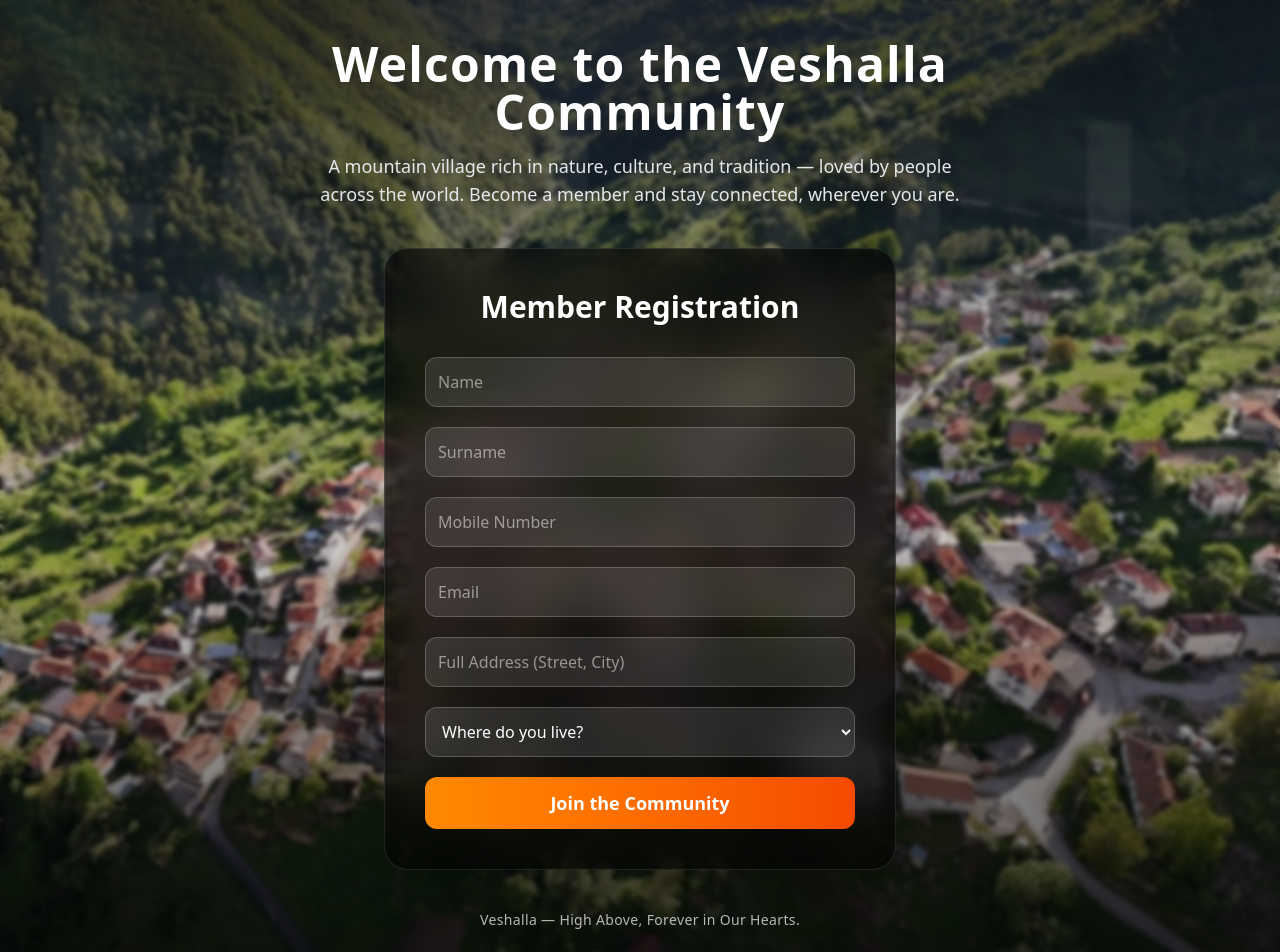
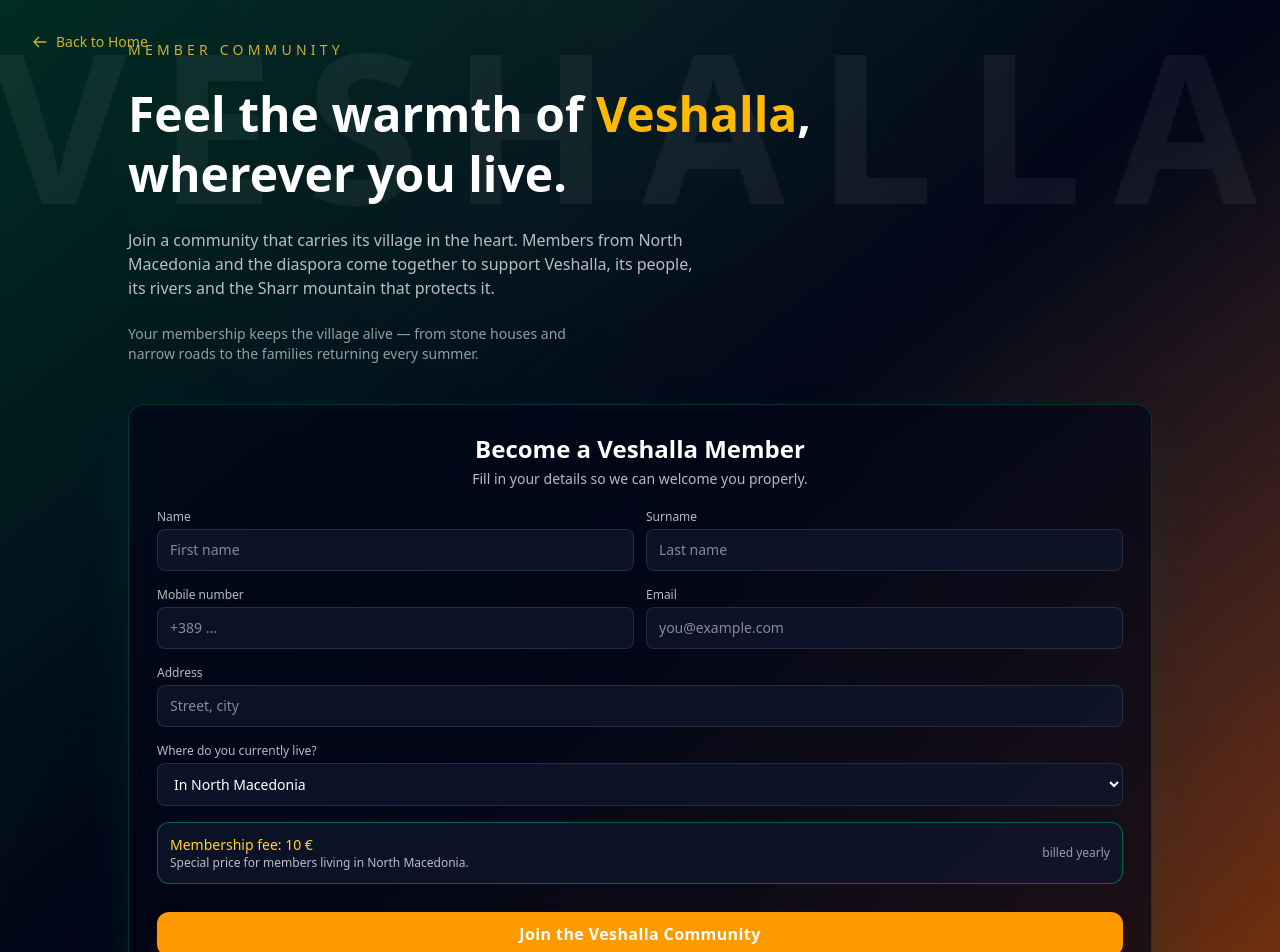
Before and after one commit to ermalmiftari/Veshallaweb, a React (Vite) app: page /en/member in a window 1280 px wide. Shown: the top 952 px of the page. Built offline with nearby package versions, Linux system fonts and the light colour scheme.

Commit message:
gertikari

```diff
--- a/src/pages/Member.tsx
+++ b/src/pages/Member.tsx
@@ -1,137 +1,340 @@
 import { useState } from "react";
+import { Check, AlertCircle } from "lucide-react";
 
 export default function Member() {
-  const [country, setCountry] = useState("");
-  const price = country === "North Macedonia" ? 10 : country ? 100 : "";
+  const [location, setLocation] = useState<"mk" | "diaspora">("mk");
+  const [formData, setFormData] = useState({
+    firstName: "",
+    lastName: "",
+    mobile: "",
+    email: "",
+    address: "",
+  });
+  const [errors, setErrors] = useState<Record<string, string>>({});
+  const [isSubmitting, setIsSubmitting] = useState(false);
+  const [submitSuccess, setSubmitSuccess] = useState(false);
+
+  const price = location === "mk" ? 10 : 100;
+
+  const handleInputChange = (field: string, value: string) => {
+    setFormData((prev) => ({ ...prev, [field]: value }));
+    if (errors[field]) {
+      setErrors((prev) => ({ ...prev, [field]: "" }));
+    }
+  };
+
+  const validateForm = () => {
+    const newErrors: Record<string, string> = {};
+
+    if (!formData.firstName.trim()) {
+      newErrors.firstName = "First name is required";
+    }
+    if (!formData.lastName.trim()) {
+      newErrors.lastName = "Last name is required";
+    }
+    if (!formData.mobile.trim()) {
+      newErrors.mobile = "Mobile number is required";
+    } else if (!/^[\d\s\+\-\(\)]+$/.test(formData.mobile)) {
+      newErrors.mobile = "Please enter a valid phone number";
+    }
+    if (!formData.email.trim()) {
+      newErrors.email = "Email is required";
+    } else if (!/^[^\s@]+@[^\s@]+\.[^\s@]+$/.test(formData.email)) {
+      newErrors.email = "Please enter a valid email address";
+    }
+    if (!formData.address.trim()) {
+      newErrors.address = "Address is required";
+    }
+
+    setErrors(newErrors);
+    return Object.keys(newErrors).length === 0;
+  };
+
+  const handleSubmit = async () => {
+    if (!validateForm()) {
+      return;
+    }
+
+    setIsSubmitting(true);
+
+    try {
+      const memberData = {
+        ...formData,
+        location,
+        price,
+        registeredAt: new Date().toISOString(),
+      };
+
+      const memberId = `member_${Date.now()}_${Math.random().toString(36).substr(2, 9)}`;
+
+      await window.storage.set(memberId, JSON.stringify(memberData));
+
+      try {
+        const listResult = await window.storage.get("members_list");
+        const membersList = listResult ? JSON.parse(listResult.value) : [];
+        membersList.push(memberId);
+        await window.storage.set("members_list", JSON.stringify(membersList));
+      } catch (error) {
+        await window.storage.set("members_list", JSON.stringify([memberId]));
+      }
+
+      setSubmitSuccess(true);
+
+      setTimeout(() => {
+        setFormData({
+          firstName: "",
+          lastName: "",
+          mobile: "",
+          email: "",
+          address: "",
+        });
+        setLocation("mk");
+        setSubmitSuccess(false);
+      }, 3000);
+    } catch (error) {
+      console.error("Error saving member data:", error);
+      setErrors({ submit: "Failed to save registration. Please try again." });
+    } finally {
+      setIsSubmitting(false);
+    }
+  };
+
+  if (submitSuccess) {
+    return (
+      <div className="relative min-h-screen overflow-hidden bg-gradient-to-br from-emerald-950 via-slate-950 to-amber-900 text-white flex items-center justify-center px-4">
+        <div className="relative z-10 text-center space-y-6 max-w-md">
+          <div className="mx-auto w-20 h-20 rounded-full bg-emerald-500/20 flex items-center justify-center">
+            <Check className="w-10 h-10 text-emerald-400" />
+          </div>
+          <h1 className="text-3xl md:text-4xl font-bold">Welcome to Veshalla!</h1>
+          <p className="text-gray-200/80">
+            Your membership registration has been received. We'll be in touch soon with payment details and your membership card.
+          </p>
+          <p className="text-sm text-amber-300">
+            {formData.firstName}, you are now part of our mountain family.
+          </p>
+        </div>
+      </div>
+    );
+  }
 
   return (
+    <div className="relative min-h-screen overflow-hidden bg-gradient-to-br from-emerald-950 via-slate-950 to-amber-900 text-white flex items-center justify-center px-4 py-10">
       <div
-      className="
-        min-h-screen
-        text-white
-        flex flex-col items-center justify-center
-        p-10 relative overflow-hidden
-      "
+        className="pointer-events-none absolute inset-0 opacity-40"
         style={{
-        backgroundImage: "url('/neca.jpg')",
-        backgroundSize: "cover",
-        backgroundPosition: "center",
+          backgroundImage:
+            "radial-gradient(circle at top, rgba(255,255,255,0.06), transparent 55%), radial-gradient(circle at bottom, rgba(0,0,0,0.4), transparent 55%)",
         }}
-    >
+      />
 
-      {/* BIG TRANSPARENT VESHALLA TEXT */}
-      <div className="absolute inset-0 flex items-start justify-center pointer-events-none">
-        <h1 className="text-[18rem] font-extrabold tracking-widest text-white/10 select-none">
+      <div className="pointer-events-none absolute inset-x-0 top-5 flex justify-center">
+        <span className="text-[5rem] md:text-[9rem] lg:text-[13rem] font-black tracking-[0.15em] text-white/5 leading-none">
           VESHALLA
-        </h1>
+        </span>
       </div>
 
-      {/* TOP GRADIENT – soft fade */}
-      <div className="absolute inset-0 bg-gradient-to-b from-black/60 via-black/10 to-black/70"></div>
+      <button
+        onClick={() => window.location.href = '/'}
+        className="absolute top-8 left-8 z-20 inline-flex items-center gap-2 text-sm text-amber-300/80 hover:text-amber-300 transition-colors"
+      >
+        <svg className="w-4 h-4" fill="none" stroke="currentColor" viewBox="0 0 24 24">
+          <path strokeLinecap="round" strokeLinejoin="round" strokeWidth={2} d="M10 19l-7-7m0 0l7-7m-7 7h18" />
+        </svg>
+        Back to Home
+      </button>
 
-      {/* MIST EFFECT */}
-      <div className="absolute inset-0 backdrop-blur-[2px]"></div>
+      <div className="relative z-10 grid w-full max-w-5xl gap-10 lg:grid-cols-[1.15fr,1fr] items-center">
+        <div className="space-y-6">
+          <p className="uppercase tracking-[0.3em] text-sm text-amber-300/80">
+            MEMBER COMMUNITY
+          </p>
 
-      {/* TEXT SECTION */}
-      <div className="relative z-10 max-w-2xl text-center mb-10 drop-shadow-xl">
-        <h1 className="text-5xl font-extrabold tracking-wide">
-          Welcome to the Veshalla Community
+          <h1 className="text-3xl md:text-4xl lg:text-5xl font-semibold leading-tight">
+            Feel the warmth of{" "}
+            <span className="text-amber-400 font-bold">Veshalla</span>,{" "}
+            <br className="hidden md:block" />
+            wherever you live.
           </h1>
 
-        <p className="text-gray-200 text-lg mt-4">
-          A mountain village rich in nature, culture, and tradition —
-          loved by people across the world.
-          Become a member and stay connected, wherever you are.
+          <p className="text-sm md:text-base text-gray-200/80 max-w-xl">
+            Join a community that carries its village in the heart. Members from
+            North Macedonia and the diaspora come together to support Veshalla,
+            its people, its rivers and the Sharr mountain that protects it.
+          </p>
+
+          <p className="text-xs md:text-sm text-gray-300/70 max-w-md">
+            Your membership keeps the village alive — from stone houses and
+            narrow roads to the families returning every summer.
           </p>
         </div>
 
-      {/* FORM CARD */}
-      <div
-        className="
-        relative z-10
-        bg-black/60
-        backdrop-blur-xl
-        p-10
-        rounded-3xl
-        w-full
-        max-w-lg
-        border
-        border-white/10
-        shadow-2xl
-      "
-      >
-        <h2 className="text-3xl font-semibold text-center mb-8">
-          Member Registration
+        <div className="bg-slate-950/70 border border-emerald-700/40 shadow-2xl shadow-emerald-900/40 rounded-2xl p-6 md:p-7 backdrop-blur">
+          <h2 className="text-xl md:text-2xl font-semibold mb-1 text-center">
+            Become a Veshalla Member
           </h2>
+          <p className="text-xs md:text-sm text-gray-200/80 text-center mb-5">
+            Fill in your details so we can welcome you properly.
+          </p>
 
-        <div className="flex flex-col space-y-5">
-
+          <div className="space-y-4">
+            <div className="grid grid-cols-1 sm:grid-cols-2 gap-3">
+              <div>
+                <label className="block text-xs mb-1 text-gray-200/80">
+                  Name
+                </label>
                 <input
                   type="text"
-            placeholder="Name"
-            className="p-3 bg-white/10 border border-white/20 rounded-xl
-                       focus:ring-2 focus:ring-orange-400 outline-none"
+                  placeholder="First name"
+                  value={formData.firstName}
+                  onChange={(e) => handleInputChange("firstName", e.target.value)}
+                  className={`w-full rounded-lg bg-slate-900/80 border ${
+                    errors.firstName ? "border-red-500" : "border-slate-700/60"
+                  } px-3 py-2.5 text-sm outline-none focus:border-amber-400 focus:ring-1 focus:ring-amber-400`}
                 />
-
+                {errors.firstName && (
+                  <p className="text-red-400 text-xs mt-1 flex items-center gap-1">
+                    <AlertCircle className="w-3 h-3" />
+                    {errors.firstName}
+                  </p>
+                )}
+              </div>
+              <div>
+                <label className="block text-xs mb-1 text-gray-200/80">
+                  Surname
+                </label>
                 <input
                   type="text"
-            placeholder="Surname"
-            className="p-3 bg-white/10 border border-white/20 rounded-xl
-                       focus:ring-2 focus:ring-orange-400 outline-none"
+                  placeholder="Last name"
+                  value={formData.lastName}
+                  onChange={(e) => handleInputChange("lastName", e.target.value)}
+                  className={`w-full rounded-lg bg-slate-900/80 border ${
+                    errors.lastName ? "border-red-500" : "border-slate-700/60"
+                  } px-3 py-2.5 text-sm outline-none focus:border-amber-400 focus:ring-1 focus:ring-amber-400`}
                 />
+                {errors.lastName && (
+                  <p className="text-red-400 text-xs mt-1 flex items-center gap-1">
+                    <AlertCircle className="w-3 h-3" />
+                    {errors.lastName}
+                  </p>
+                )}
+              </div>
+            </div>
 
+            <div className="grid grid-cols-1 sm:grid-cols-2 gap-3">
+              <div>
+                <label className="block text-xs mb-1 text-gray-200/80">
+                  Mobile number
+                </label>
                 <input
                   type="tel"
-            placeholder="Mobile Number"
-            className="p-3 bg-white/10 border border-white/20 rounded-xl
-                       focus:ring-2 focus:ring-orange-400 outline-none"
+                  placeholder="+389 ..."
+                  value={formData.mobile}
+                  onChange={(e) => handleInputChange("mobile", e.target.value)}
+                  className={`w-full rounded-lg bg-slate-900/80 border ${
+                    errors.mobile ? "border-red-500" : "border-slate-700/60"
+                  } px-3 py-2.5 text-sm outline-none focus:border-amber-400 focus:ring-1 focus:ring-amber-400`}
                 />
+                {errors.mobile && (
+                  <p className="text-red-400 text-xs mt-1 flex items-center gap-1">
+                    <AlertCircle className="w-3 h-3" />
+                    {errors.mobile}
+                  </p>
+                )}
+              </div>
 
+              <div>
+                <label className="block text-xs mb-1 text-gray-200/80">
+                  Email
+                </label>
                 <input
                   type="email"
-            placeholder="Email"
-            className="p-3 bg-white/10 border border-white/20 rounded-xl
-                       focus:ring-2 focus:ring-orange-400 outline-none"
+                  placeholder="you@example.com"
+                  value={formData.email}
+                  onChange={(e) => handleInputChange("email", e.target.value)}
+                  className={`w-full rounded-lg bg-slate-900/80 border ${
+                    errors.email ? "border-red-500" : "border-slate-700/60"
+                  } px-3 py-2.5 text-sm outline-none focus:border-amber-400 focus:ring-1 focus:ring-amber-400`}
                 />
+                {errors.email && (
+                  <p className="text-red-400 text-xs mt-1 flex items-center gap-1">
+                    <AlertCircle className="w-3 h-3" />
+                    {errors.email}
+                  </p>
+                )}
+              </div>
+            </div>
 
+            <div>
+              <label className="block text-xs mb-1 text-gray-200/80">
+                Address
+              </label>
               <input
                 type="text"
-            placeholder="Full Address (Street, City)"
-            className="p-3 bg-white/10 border border-white/20 rounded-xl
-                       focus:ring-2 focus:ring-orange-400 outline-none"
+                placeholder="Street, city"
+                value={formData.address}
+                onChange={(e) => handleInputChange("address", e.target.value)}
+                className={`w-full rounded-lg bg-slate-900/80 border ${
+                  errors.address ? "border-red-500" : "border-slate-700/60"
+                } px-3 py-2.5 text-sm outline-none focus:border-amber-400 focus:ring-1 focus:ring-amber-400`}
               />
+              {errors.address && (
+                <p className="text-red-400 text-xs mt-1 flex items-center gap-1">
+                  <AlertCircle className="w-3 h-3" />
+                  {errors.address}
+                </p>
+              )}
+            </div>
 
-          {/* LOCATION SELECTOR */}
+            <div>
+              <label className="block text-xs mb-1 text-gray-200/80">
+                Where do you currently live?
+              </label>
               <select
-            value={country}
-            onChange={(e) => setCountry(e.target.value)}
-            className="p-3 bg-white/10 border border-white/20 rounded-xl
-                       focus:ring-2 focus:ring-orange-400 outline-none"
+                value={location}
+                onChange={(e) =>
+                  setLocation(e.target.value === "mk" ? "mk" : "diaspora")
+                }
+                className="w-full rounded-lg bg-slate-900/80 border border-slate-700/60 px-3 py-2.5 text-sm outline-none focus:border-amber-400 focus:ring-1 focus:ring-amber-400"
               >
-            <option value="">Where do you live?</option>
-            <option value="North Macedonia">North Macedonia</option>
-            <option value="Diaspora">Diaspora</option>
+                <option value="mk">In North Macedonia</option>
+                <option value="diaspora">Outside North Macedonia (diaspora)</option>
               </select>
+            </div>
 
-          {/* PRICE BOX */}
-          {price !== "" && (
-            <div className="bg-white/10 border border-white/20 p-4 rounded-xl text-center text-lg font-semibold">
-              Membership Price:{" "}
-              <span className="text-orange-300 font-bold">{price} €</span>
+            <div className="flex items-center justify-between rounded-xl bg-slate-900/80 border border-emerald-600/60 px-3 py-3 text-xs md:text-sm">
+              <div>
+                <p className="font-medium text-amber-300">
+                  Membership fee: {price} €
+                </p>
+                <p className="text-[11px] md:text-xs text-gray-200/80">
+                  {location === "mk"
+                    ? "Special price for members living in North Macedonia."
+                    : "Diaspora contribution supporting projects in Veshalla."}
+                </p>
+              </div>
+              <div className="text-right text-[11px] md:text-xs text-gray-300/70">
+                billed yearly
+              </div>
+            </div>
+
+            {errors.submit && (
+              <div className="rounded-lg bg-red-500/10 border border-red-500/30 p-3 text-sm text-red-400 flex items-center gap-2">
+                <AlertCircle className="w-4 h-4" />
+                {errors.submit}
               </div>
             )}
 
-          {/* SUBMIT BUTTON */}
-          <button className="w-full bg-gradient-to-r from-orange-400 to-orange-600 p-3 rounded-xl text-lg font-semibold hover:opacity-90 transition">
-            Join the Community
+            <button
+              onClick={handleSubmit}
+              disabled={isSubmitting}
+              className="mt-3 w-full rounded-xl bg-amber-500 hover:bg-amber-400 active:bg-amber-500 disabled:bg-amber-600/50 disabled:cursor-not-allowed transition-colors px-4 py-2.5 text-sm md:text-base font-semibold tracking-wide shadow-lg shadow-amber-900/40"
+            >
+              {isSubmitting ? "Submitting..." : "Join the Veshalla Community"}
             </button>
           </div>
         </div>
-
-      {/* FOOTER */}
-      <p className="relative z-10 text-white/70 text-center mt-10 text-sm tracking-wide">
-        Veshalla — High Above, Forever in Our Hearts.
-      </p>
+      </div>
     </div>
   );
 }
```
Lines whose indentation alone changed are shown as unchanged.
